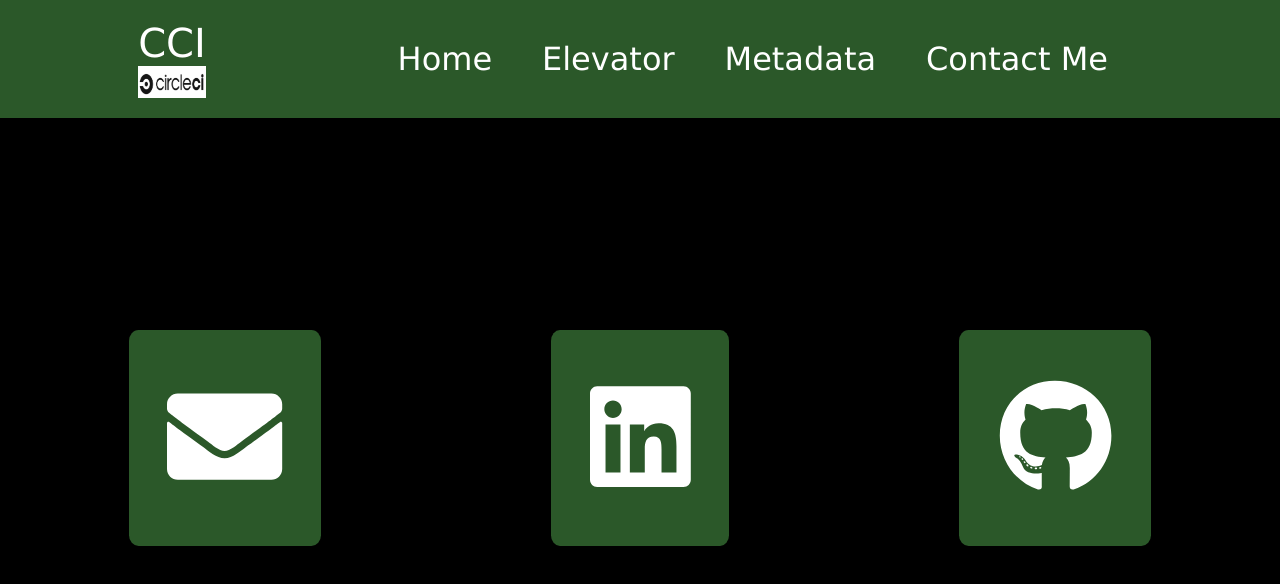
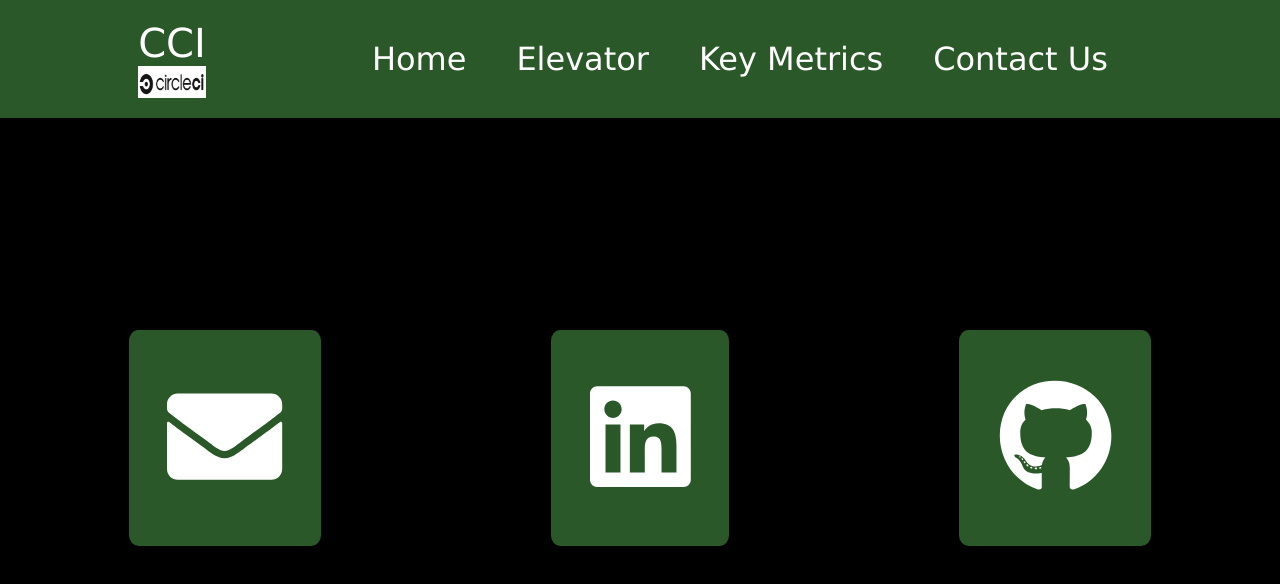
Before and after one commit to stone-monkeys/CircleCI-sample-project, a React (Create React App) app: page /#/contact in a window 1280 px wide. Shown: the top 584 px of the page. Built offline with nearby package versions, Linux system fonts and the light colour scheme.

Commit message:
Key metrics

```diff
--- a/src/Metadata.css
+++ b/src/KeyMetrics.css
@@ -21,13 +21,12 @@ body {
    height: 25vmin;
    border-radius: 5%;
    list-style-type: none;
+   text-align: center;
    padding:2%;
 }
 
-
 #textOne{
-   font-size:1.1vw ;
-   text-align: center;
+   line-height: 22ex;
 }
 
 /********* SUPER EXTRA SMALL DEVICES ONLY ******/
--- /dev/null
+++ b/src/KeyMetrics.js
@@ -0,0 +1,29 @@
+import React, { Component } from 'react';
+import {BrowserRouter as Router, Link} from 'react-router-dom';
+import './KeyMetrics.css';
+
+
+class KeyMetrics extends Component {
+    render() {
+        return (
+           <div className="app">
+              <div className="gallery">
+                <div className="bubbles" id="pone">
+                  <p id="textOne"><b>THROUGHPUT</b></p>
+                </div>
+                <div className="bubbles" id="pone">
+                  <p id="textOne"><b>DURATION</b></p>
+                </div>
+                <div className="bubbles" id="ptwo">
+                  <p id="textOne"><b>MEAN TIME TO RECOVERY</b></p>
+                </div>
+                <div className="bubbles" id="pthree">
+                  <p id="textOne"><b>SUCCESS RATE</b></p>
+                </div>
+              </div>
+           </div>
+        );
+    }
+}
+
+export default KeyMetrics;
--- a/src/MenuItems.js
+++ b/src/MenuItems.js
@@ -10,8 +10,8 @@ export const MenuItems = [
       cName: 'dropdown-link'
     },
     {
-      title: 'Metadata',
-      path: '/metadata',
+      title: 'KeyMetrics',
+      path: '/keyMetrics',
       cName: 'dropdown-link'
     },
     {
--- a/src/Metadata.js
+++ /dev/null
@@ -1,29 +0,0 @@
-import React, { Component } from 'react';
-import {BrowserRouter as Router, Link} from 'react-router-dom';
-import './Metadata.css';
-
-
-class Metadata extends Component {
-    render() {
-        return (
-           <div className="app">
-              <div className="gallery">
-                <div className="bubbles" id="pone">
-                  <p id="textOne">Solutions Engineer <br/><br/>CircleCI<br/><br/>${CIRCLE_BRANCH}</p>
-                </div>
-                <div className="bubbles" id="pone">
-                  <p id="textOne">Software Engineer<br/><br/>Fidelity Investments<br/><br/>DevOps Integration Squad<br/><br/>August 2020 - Jan 2022</p>
-                </div>
-                <div className="bubbles" id="ptwo">
-                  <p id="textOne">Technical Operations<br/><br/>Sentenial<br/><br/>September 2019 – August 2020</p>
-                </div>
-                <div className="bubbles" id="pthree">
-                  <p id="textOne">Construction Laborer/Machine Operator<br/><br/>Bennett Mechanical Installations (2001) Ltd<br/><br/>May 2018 – August 2019</p>
-                </div>
-              </div>
-           </div>
-        );
-    }
-}
-
-export default Metadata;
--- a/src/Navbar.js
+++ b/src/Navbar.js
@@ -4,7 +4,7 @@ import { Link } from 'react-router-dom';
 import './Navbar.css';
 import Elevator from './Elevator.js';
 import Home from './Home.js';
-import Metadata from './Metadata.js';
+import KeyMetrics from './KeyMetrics.js';
 import Contact from './Contact.js';
 import Route from 'react-router-dom/Route';
 import Dropdown from './Dropdown';
@@ -51,18 +51,18 @@ function Navbar() {
           </li>
 
           <li className='nav-item' id="mainls">
-            <Link to='/metadata' className='nav-links' onClick={closeMobileMenu}>Metadata</Link>
+            <Link to='/keyMetrics' className='nav-links' onClick={closeMobileMenu}>Key Metrics</Link>
           </li>
 
           <li className='nav-item' id="mainls">
-            <Link to='/contact' className='nav-links' onClick={closeMobileMenu}>Contact Me</Link>
+            <Link to='/contact' className='nav-links' onClick={closeMobileMenu}>Contact Us</Link>
           </li>
         </ul>
       </nav>
 
       <Route path ="/home" exact strict component={Home}/>
       <Route path ="/elevator" exact strict component={Elevator}/>
-      <Route path ="/metadata" exact strict component={Metadata}/>
+      <Route path ="/keyMetrics" exact strict component={KeyMetrics}/>
       <Route path ="/contact" exact strict component={Contact}/>
     </>
   );
```
Also changed, not shown: 1 other file (tests, documents, lock files or other folders).
